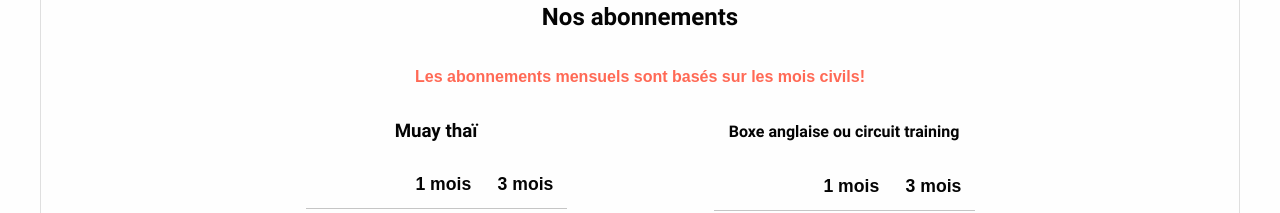
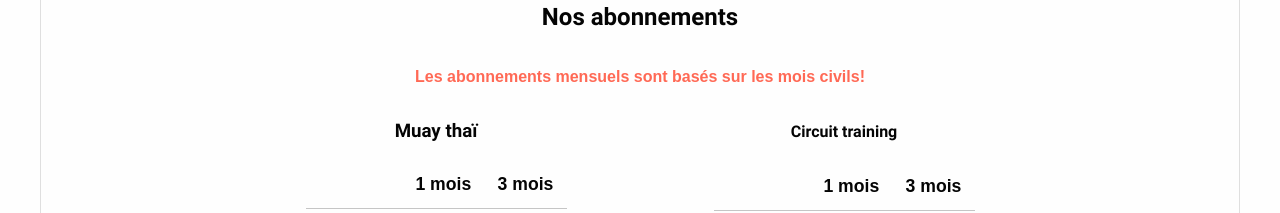
Before and after one commit to drafolin/siam-gym, a React (Vite) app: page /cours in a window 1280 px wide. Shown: the part 1020-1233 px from the top of the page. Built offline with nearby package versions, Linux system fonts and the light colour scheme; a web font is replaced by a local one.

Commit message:
removed english boxing subscription

```diff
--- a/src/pages/cours/index.tsx
+++ b/src/pages/cours/index.tsx
@@ -51,7 +51,7 @@ export const Component = () => {
           </div>
           <div className="w1">
             <div className="price-table">
-              <h4>Boxe anglaise ou circuit training</h4>
+              <h4>Circuit training</h4>
               <div className="price-table-container">
                 <table>
                   <thead>
```
